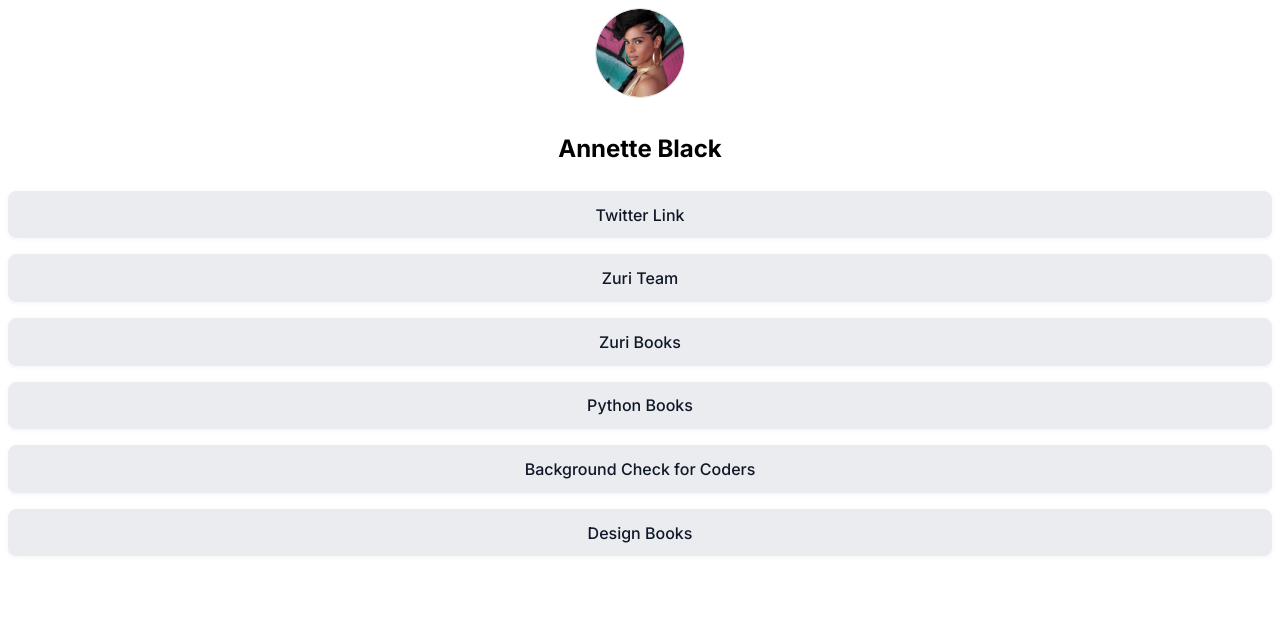
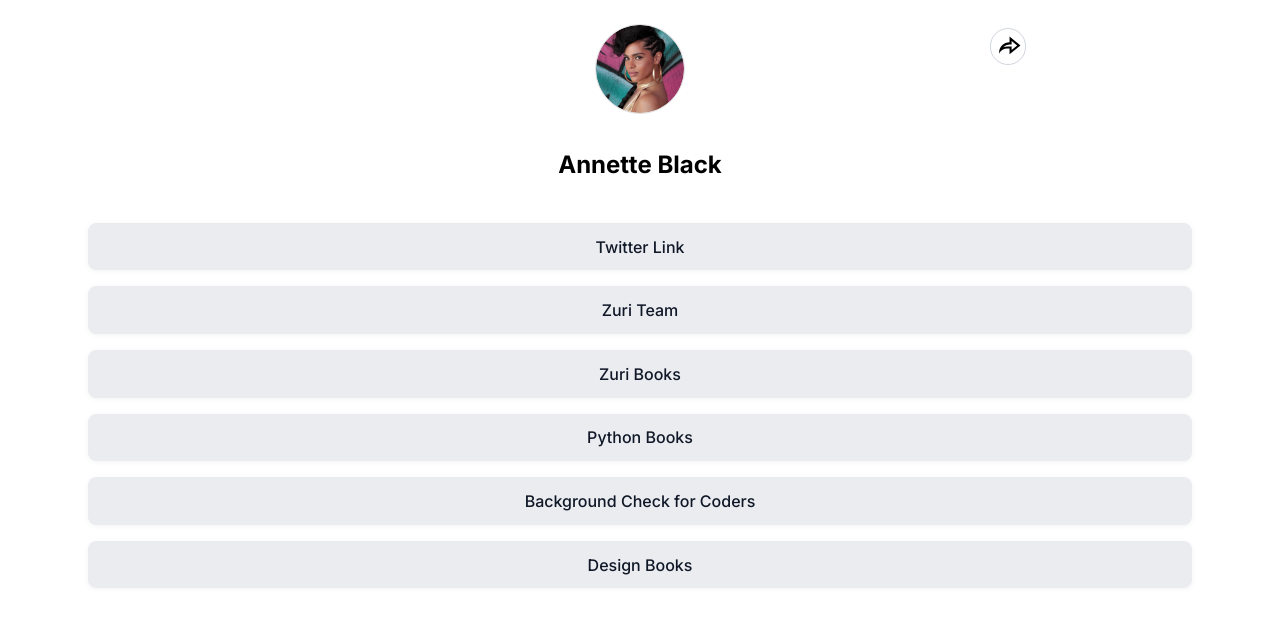
Before and after one commit to ickynavigator/hng9-task1, a React (Vite) app: page / in a window 1280 px wide. Shown: the top 626 px of the page. Built offline with nearby package versions, Linux system fonts and the light colour scheme.

Commit message:
Added profile and share button to the main app

```diff
--- a/src/App.tsx
+++ b/src/App.tsx
@@ -1,13 +1,19 @@
 import LinkButton from '@Comp/LinkButton';
 import ProfilePhoto from '@Comp/ProfilePhoto';
+import ShareButton from '@Comp/ShareButton';
 import { constantLinks, name, slackName, twitter } from './info';
 
 const App: React.FC = () => {
   return (
     <div className="App">
-      <ProfilePhoto />
-
-      <h2>{name}</h2>
+      <div className="profile">
+        <div className="profile__wrapper">
+          <div />
+          <ProfilePhoto />
+          <ShareButton image="share" />
+        </div>
+        <h2>{name}</h2>
+      </div>
 
       <LinkButton id={'twitter'} title={'Twitter Link'} url={twitter} />
       <LinkButton id={'slack'} title={slackName} />
--- a/src/index.scss
+++ b/src/index.scss
@@ -10,6 +10,28 @@
   display: flex;
   flex-direction: column;
   align-items: center;
+
+  // desktop only
+  @media (min-width: 768px) {
+    padding: 0 5rem;
+  }
+}
+
+.profile {
+  width: 100%;
+  margin: 1rem 0;
+  text-align: center;
+
+  &__wrapper {
+    display: grid;
+    grid-template-columns: 1fr 1fr 1fr;
+    grid-template-rows: 1fr;
+    gap: 0px 0px;
+    grid-template-areas: '. . .';
+
+    width: 100%;
+    justify-items: center;
+  }
 }
 
 #slack {
```
